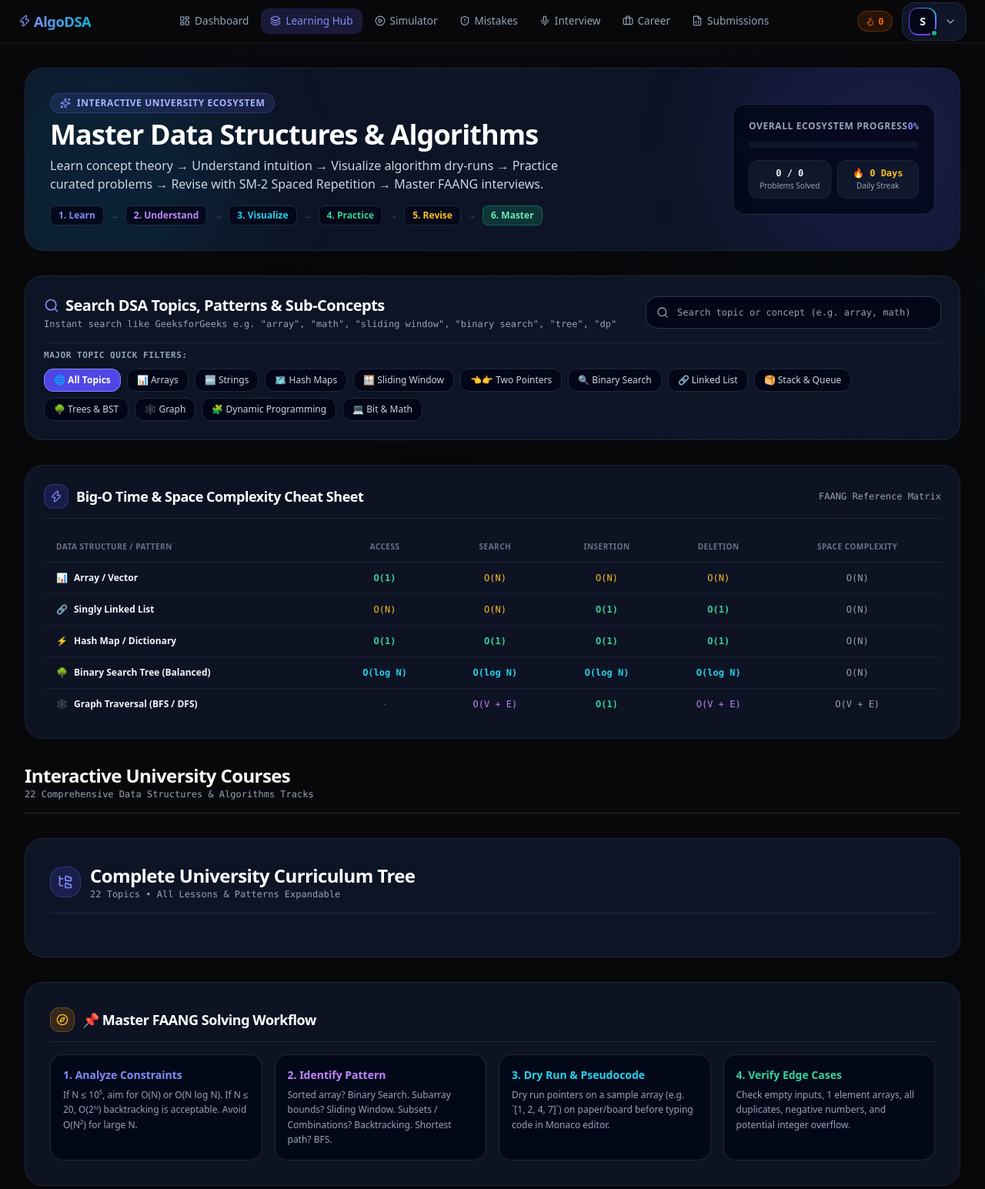
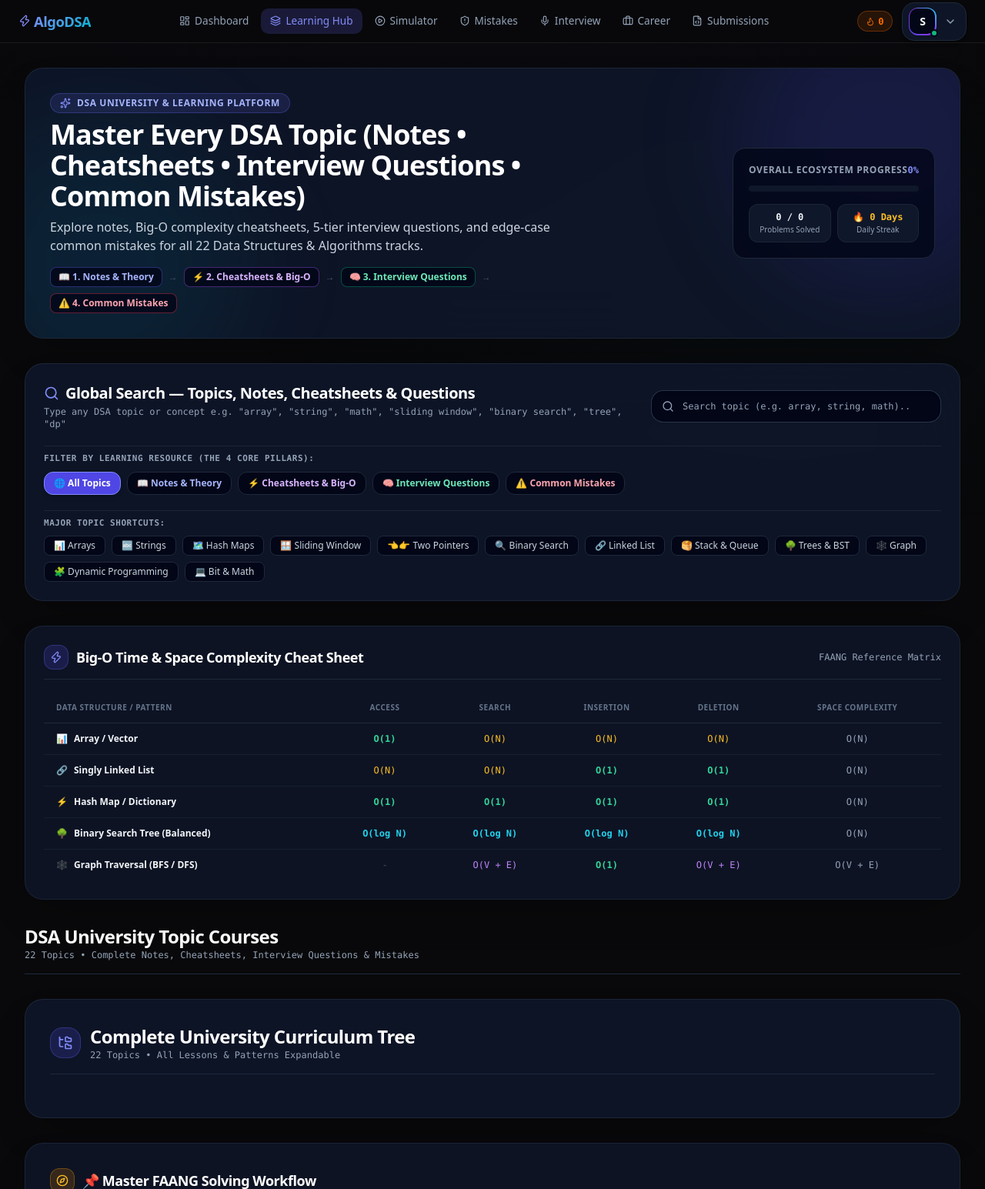
Before and after one commit to devyansh770-hue/AlgoDSA, a Django app: page /learn/ in a window 1280 px wide. Shown: the top 1545 px of the page at 77% size. Run offline with Django 5.2, Linux system fonts and the light colour scheme; the visitor is signed in with stand-in values (Sample User, id 1); data that the repository does not hold is empty; some libraries are stand-ins or nearby versions.

Commit message:
feat: 4 core learning pillars (Notes, Cheatsheets, Interview Questions, Common Mistakes) for every topic with global search

```diff
--- a/apps/problems/views.py
+++ b/apps/problems/views.py
@@ -345,6 +345,13 @@ def learn_hub_view(request):
 
             search_keywords_str = ' '.join(set(t_kw))
 
+            four_pillars = [
+                {'name': 'Notes & Theory', 'icon': '📖', 'url': f'/learn/{t.slug}/#sec-overview', 'badge': 'Theory'},
+                {'name': 'Cheatsheets & Big-O', 'icon': '⚡', 'url': f'/learn/{t.slug}/#sec-complexity', 'badge': 'Matrix'},
+                {'name': 'Interview Questions', 'icon': '🧠', 'url': f'/learn/{t.slug}/#sec-practice', 'badge': f"{t_total} Qs"},
+                {'name': 'Common Mistakes', 'icon': '⚠️', 'url': f'/learn/{t.slug}/#sec-gotchas', 'badge': 'Gotchas'},
+            ]
+
             topic_items.append({
                 'topic': t,
                 'solved_count': t_solved,
@@ -352,6 +359,7 @@ def learn_hub_view(request):
                 'progress_pct': t_pct,
                 'lesson_count': len(lessons) or len(patterns) or 1,
                 'sub_concepts': sub_concepts,
+                'four_pillars': four_pillars,
                 'search_text': search_keywords_str
             })
 
--- a/templates/problems/learn_hub.html
+++ b/templates/problems/learn_hub.html
@@ -15,28 +15,24 @@
             <div class="space-y-2 max-w-2xl">
                 <div class="inline-flex items-center gap-2 px-3 py-1 rounded-full bg-indigo-500/15 text-indigo-300 border border-indigo-500/30 text-xs font-bold uppercase tracking-wider">
                     <i data-lucide="sparkles" class="w-3.5 h-3.5 text-indigo-400"></i>
-                    <span>Interactive University Ecosystem</span>
+                    <span>DSA University & Learning Platform</span>
                 </div>
                 <h1 class="text-3xl sm:text-4xl font-black text-white tracking-tight leading-tight">
-                    Master Data Structures & Algorithms
+                    Master Every DSA Topic (Notes • Cheatsheets • Interview Questions • Common Mistakes)
                 </h1>
                 <p class="text-sm sm:text-base text-slate-300 leading-relaxed">
-                    Learn concept theory → Understand intuition → Visualize algorithm dry-runs → Practice curated problems → Revise with SM-2 Spaced Repetition → Master FAANG interviews.
+                    Explore notes, Big-O complexity cheatsheets, 5-tier interview questions, and edge-case common mistakes for all 22 Data Structures & Algorithms tracks.
                 </p>
 
                 <!-- Flow Pills -->
                 <div class="flex flex-wrap items-center gap-2 pt-2 text-xs font-bold">
-                    <span class="px-2.5 py-1 rounded-lg bg-slate-950/80 border border-slate-800 text-indigo-400">1. Learn</span>
+                    <span class="px-2.5 py-1 rounded-lg bg-slate-950/80 border border-indigo-500/40 text-indigo-300">📖 1. Notes & Theory</span>
                     <span class="text-slate-600">→</span>
-                    <span class="px-2.5 py-1 rounded-lg bg-slate-950/80 border border-slate-800 text-purple-400">2. Understand</span>
+                    <span class="px-2.5 py-1 rounded-lg bg-slate-950/80 border border-purple-500/40 text-purple-300">⚡ 2. Cheatsheets & Big-O</span>
                     <span class="text-slate-600">→</span>
-                    <span class="px-2.5 py-1 rounded-lg bg-slate-950/80 border border-slate-800 text-cyan-400">3. Visualize</span>
+                    <span class="px-2.5 py-1 rounded-lg bg-slate-950/80 border border-emerald-500/40 text-emerald-300">🧠 3. Interview Questions</span>
                     <span class="text-slate-600">→</span>
-                    <span class="px-2.5 py-1 rounded-lg bg-slate-950/80 border border-slate-800 text-emerald-400">4. Practice</span>
-                    <span class="text-slate-600">→</span>
-                    <span class="px-2.5 py-1 rounded-lg bg-slate-950/80 border border-slate-800 text-amber-400">5. Revise</span>
-                    <span class="text-slate-600">→</span>
-                    <span class="px-2.5 py-1 rounded-lg bg-emerald-500/20 border border-emerald-500/40 text-emerald-300">6. Master</span>
+                    <span class="px-2.5 py-1 rounded-lg bg-slate-950/80 border border-rose-500/40 text-rose-300">⚠️ 4. Common Mistakes</span>
                 </div>
             </div>
 
@@ -64,15 +60,15 @@
         </div>
     </div>
 
-    <!-- ================= 2. GEEKSFORGEEKS-STYLE SEARCH BAR & QUICK FILTERS ================= -->
-    <div class="relative p-6 rounded-3xl bg-slate-900/90 backdrop-blur-2xl border border-slate-800/90 shadow-2xl space-y-4">
+    <!-- ================= 2. GLOBAL SEARCH BAR & RESOURCE PILLAR FILTERS ================= -->
+    <div class="relative p-6 rounded-3xl bg-slate-900/90 backdrop-blur-2xl border border-slate-800/90 shadow-2xl space-y-5">
         <div class="flex flex-col sm:flex-row items-start sm:items-center justify-between gap-4">
             <div class="space-y-0.5">
                 <h2 class="text-xl font-black text-white tracking-tight flex items-center gap-2">
                     <i data-lucide="search" class="w-5 h-5 text-indigo-400"></i>
-                    <span>Search DSA Topics, Patterns & Sub-Concepts</span>
+                    <span>Global Search — Topics, Notes, Cheatsheets & Questions</span>
                 </h2>
-                <p class="text-xs text-slate-400 font-mono">Instant search like GeeksforGeeks e.g. "array", "math", "sliding window", "binary search", "tree", "dp"</p>
+                <p class="text-xs text-slate-400 font-mono">Type any DSA topic or concept e.g. "array", "string", "math", "sliding window", "binary search", "tree", "dp"</p>
             </div>
 
             <!-- Search Input Box -->
@@ -80,7 +76,7 @@
                 <div class="absolute inset-y-0 left-0 pl-3.5 flex items-center pointer-events-none text-slate-400">
                     <i data-lucide="search" class="w-4 h-4"></i>
                 </div>
-                <input type="text" id="hub-search-input" autocomplete="off" placeholder="Search topic or concept (e.g. array, math)..."
+                <input type="text" id="hub-search-input" autocomplete="off" placeholder="Search topic (e.g. array, string, math)..."
                        class="w-full pl-10 pr-9 py-3 rounded-2xl bg-slate-950 border border-slate-700/80 text-xs text-slate-100 placeholder-slate-400 focus:border-indigo-500 focus:ring-2 focus:ring-indigo-500/20 focus:outline-none transition-all font-mono shadow-inner">
                 <button type="button" id="clear-search-btn" style="display: none;" class="absolute inset-y-0 right-0 pr-3 flex items-center text-slate-400 hover:text-white">
                     <i data-lucide="x" class="w-4 h-4"></i>
@@ -88,25 +84,38 @@
             </div>
         </div>
 
+        <!-- 4 Core Learning Pillars Quick Filters -->
+        <div class="space-y-2 pt-2 border-t border-slate-800/80">
+            <div class="text-[11px] font-bold text-slate-400 uppercase tracking-wider font-mono">
+                Filter By Learning Resource (The 4 Core Pillars):
+            </div>
+            <div class="flex flex-wrap items-center gap-2 text-xs">
+                <button type="button" class="quick-filter-btn px-3 py-1.5 rounded-xl bg-indigo-600 text-white border border-indigo-400 text-xs font-bold transition-all shadow-md" data-filter-value="all">🌐 All Topics</button>
+                <button type="button" class="quick-filter-btn px-3 py-1.5 rounded-xl bg-slate-950 text-indigo-300 border border-slate-800 hover:border-indigo-500/60 text-xs font-semibold transition-all" data-filter-value="notes">📖 Notes & Theory</button>
+                <button type="button" class="quick-filter-btn px-3 py-1.5 rounded-xl bg-slate-950 text-purple-300 border border-slate-800 hover:border-purple-500/60 text-xs font-semibold transition-all" data-filter-value="cheatsheet">⚡ Cheatsheets & Big-O</button>
+                <button type="button" class="quick-filter-btn px-3 py-1.5 rounded-xl bg-slate-950 text-emerald-300 border border-slate-800 hover:border-emerald-500/60 text-xs font-semibold transition-all" data-filter-value="interview">🧠 Interview Questions</button>
+                <button type="button" class="quick-filter-btn px-3 py-1.5 rounded-xl bg-slate-950 text-rose-300 border border-slate-800 hover:border-rose-500/60 text-xs font-semibold transition-all" data-filter-value="mistakes">⚠️ Common Mistakes</button>
+            </div>
+        </div>
+
         <!-- Major Topic Quick Filters Bar -->
         <div class="space-y-2 pt-2 border-t border-slate-800/80">
             <div class="text-[11px] font-bold text-slate-400 uppercase tracking-wider font-mono">
-                Major Topic Quick Filters:
+                Major Topic Shortcuts:
             </div>
             <div class="flex flex-wrap items-center gap-2 text-xs">
-                <button type="button" class="quick-filter-btn px-3 py-1.5 rounded-xl bg-indigo-600 text-white border border-indigo-400 text-xs font-bold transition-all shadow-md" data-filter-value="all">🌐 All Topics</button>
-                <button type="button" class="quick-filter-btn px-3 py-1.5 rounded-xl bg-slate-950 text-slate-300 border border-slate-800 hover:border-indigo-500/60 hover:text-white text-xs font-medium transition-all" data-filter-value="array">📊 Arrays</button>
-                <button type="button" class="quick-filter-btn px-3 py-1.5 rounded-xl bg-slate-950 text-slate-300 border border-slate-800 hover:border-indigo-500/60 hover:text-white text-xs font-medium transition-all" data-filter-value="string">🔤 Strings</button>
-                <button type="button" class="quick-filter-btn px-3 py-1.5 rounded-xl bg-slate-950 text-slate-300 border border-slate-800 hover:border-indigo-500/60 hover:text-white text-xs font-medium transition-all" data-filter-value="hash">🗺️ Hash Maps</button>
-                <button type="button" class="quick-filter-btn px-3 py-1.5 rounded-xl bg-slate-950 text-slate-300 border border-slate-800 hover:border-indigo-500/60 hover:text-white text-xs font-medium transition-all" data-filter-value="sliding window">🪟 Sliding Window</button>
-                <button type="button" class="quick-filter-btn px-3 py-1.5 rounded-xl bg-slate-950 text-slate-300 border border-slate-800 hover:border-indigo-500/60 hover:text-white text-xs font-medium transition-all" data-filter-value="two pointer">👈👉 Two Pointers</button>
-                <button type="button" class="quick-filter-btn px-3 py-1.5 rounded-xl bg-slate-950 text-slate-300 border border-slate-800 hover:border-indigo-500/60 hover:text-white text-xs font-medium transition-all" data-filter-value="binary search">🔍 Binary Search</button>
-                <button type="button" class="quick-filter-btn px-3 py-1.5 rounded-xl bg-slate-950 text-slate-300 border border-slate-800 hover:border-indigo-500/60 hover:text-white text-xs font-medium transition-all" data-filter-value="linked list">🔗 Linked List</button>
-                <button type="button" class="quick-filter-btn px-3 py-1.5 rounded-xl bg-slate-950 text-slate-300 border border-slate-800 hover:border-indigo-500/60 hover:text-white text-xs font-medium transition-all" data-filter-value="stack">🥞 Stack & Queue</button>
-                <button type="button" class="quick-filter-btn px-3 py-1.5 rounded-xl bg-slate-950 text-slate-300 border border-slate-800 hover:border-indigo-500/60 hover:text-white text-xs font-medium transition-all" data-filter-value="tree">🌳 Trees & BST</button>
-                <button type="button" class="quick-filter-btn px-3 py-1.5 rounded-xl bg-slate-950 text-slate-300 border border-slate-800 hover:border-indigo-500/60 hover:text-white text-xs font-medium transition-all" data-filter-value="graph">🕸️ Graph</button>
-                <button type="button" class="quick-filter-btn px-3 py-1.5 rounded-xl bg-slate-950 text-slate-300 border border-slate-800 hover:border-indigo-500/60 hover:text-white text-xs font-medium transition-all" data-filter-value="dynamic programming">🧩 Dynamic Programming</button>
-                <button type="button" class="quick-filter-btn px-3 py-1.5 rounded-xl bg-slate-950 text-slate-300 border border-slate-800 hover:border-indigo-500/60 hover:text-white text-xs font-medium transition-all" data-filter-value="math">💻 Bit & Math</button>
+                <button type="button" class="quick-filter-btn px-3 py-1 rounded-lg bg-slate-950 text-slate-300 border border-slate-800 hover:border-indigo-500/60 text-xs transition-all" data-filter-value="array">📊 Arrays</button>
+                <button type="button" class="quick-filter-btn px-3 py-1 rounded-lg bg-slate-950 text-slate-300 border border-slate-800 hover:border-indigo-500/60 text-xs transition-all" data-filter-value="string">🔤 Strings</button>
+                <button type="button" class="quick-filter-btn px-3 py-1 rounded-lg bg-slate-950 text-slate-300 border border-slate-800 hover:border-indigo-500/60 text-xs transition-all" data-filter-value="hash">🗺️ Hash Maps</button>
+                <button type="button" class="quick-filter-btn px-3 py-1 rounded-lg bg-slate-950 text-slate-300 border border-slate-800 hover:border-indigo-500/60 text-xs transition-all" data-filter-value="sliding window">🪟 Sliding Window</button>
+                <button type="button" class="quick-filter-btn px-3 py-1 rounded-lg bg-slate-950 text-slate-300 border border-slate-800 hover:border-indigo-500/60 text-xs transition-all" data-filter-value="two pointer">👈👉 Two Pointers</button>
+                <button type="button" class="quick-filter-btn px-3 py-1 rounded-lg bg-slate-950 text-slate-300 border border-slate-800 hover:border-indigo-500/60 text-xs transition-all" data-filter-value="binary search">🔍 Binary Search</button>
+                <button type="button" class="quick-filter-btn px-3 py-1 rounded-lg bg-slate-950 text-slate-300 border border-slate-800 hover:border-indigo-500/60 text-xs transition-all" data-filter-value="linked list">🔗 Linked List</button>
+                <button type="button" class="quick-filter-btn px-3 py-1 rounded-lg bg-slate-950 text-slate-300 border border-slate-800 hover:border-indigo-500/60 text-xs transition-all" data-filter-value="stack">🥞 Stack & Queue</button>
+                <button type="button" class="quick-filter-btn px-3 py-1 rounded-lg bg-slate-950 text-slate-300 border border-slate-800 hover:border-indigo-500/60 text-xs transition-all" data-filter-value="tree">🌳 Trees & BST</button>
+                <button type="button" class="quick-filter-btn px-3 py-1 rounded-lg bg-slate-950 text-slate-300 border border-slate-800 hover:border-indigo-500/60 text-xs transition-all" data-filter-value="graph">🕸️ Graph</button>
+                <button type="button" class="quick-filter-btn px-3 py-1 rounded-lg bg-slate-950 text-slate-300 border border-slate-800 hover:border-indigo-500/60 text-xs transition-all" data-filter-value="dynamic programming">🧩 Dynamic Programming</button>
+                <button type="button" class="quick-filter-btn px-3 py-1 rounded-lg bg-slate-950 text-slate-300 border border-slate-800 hover:border-indigo-500/60 text-xs transition-all" data-filter-value="math">💻 Bit & Math</button>
             </div>
         </div>
 
@@ -130,7 +139,7 @@
     <div id="search-no-results" style="display: none;" class="p-8 rounded-3xl bg-slate-900/80 border border-slate-800 text-center space-y-3">
         <div class="w-12 h-12 rounded-2xl bg-indigo-500/10 border border-indigo-500/20 text-indigo-400 flex items-center justify-center mx-auto text-xl">🔍</div>
         <h3 class="text-lg font-bold text-white">No Matching Topics Found</h3>
-        <p class="text-xs text-slate-400">Try searching for terms like "array", "math", "prefix sum", "sliding window", "tree", "bfs", or "dp".</p>
+        <p class="text-xs text-slate-400">Try searching for terms like "array", "string", "math", "sliding window", "tree", "bfs", or "dp".</p>
     </div>
 
     <!-- ================= 3. BIG-O TIME & SPACE COMPLEXITY CHEAT SHEET ================= -->
@@ -213,12 +222,12 @@
         </div>
     </div>
 
-    <!-- ================= 4. INTERACTIVE TOPIC COURSES GRID ================= -->
+    <!-- ================= 4. INTERACTIVE TOPIC COURSES GRID WITH 4 CORE PILLARS ================= -->
     <div class="space-y-8">
         <div class="flex items-center justify-between border-b border-slate-800 pb-4">
             <div>
-                <h2 class="text-2xl font-black text-white tracking-tight">Interactive University Courses</h2>
-                <p class="text-xs text-slate-400 font-mono">22 Comprehensive Data Structures & Algorithms Tracks</p>
+                <h2 class="text-2xl font-black text-white tracking-tight">DSA University Topic Courses</h2>
+                <p class="text-xs text-slate-400 font-mono">22 Topics • Complete Notes, Cheatsheets, Interview Questions & Mistakes</p>
             </div>
         </div>
 
@@ -262,22 +271,33 @@
                             </p>
                         </div>
 
-                        {% if item.topic.real_world_analogy %}
-                        <div class="p-2.5 rounded-xl bg-slate-950/80 border border-slate-800 text-[11px] text-slate-300 space-y-0.5">
-                            <span class="font-bold text-indigo-300 block">💡 Real-World Intuition:</span>
-                            <span class="text-slate-400 italic line-clamp-2">{{ item.topic.real_world_analogy }}</span>
+                        <!-- 4 CORE LEARNING PILLARS FOR EVERY TOPIC -->
+                        <div class="pt-3 border-t border-slate-800/80 space-y-2">
+                            <div class="text-[11px] font-bold text-indigo-300 uppercase tracking-wider font-mono flex items-center justify-between">
+                                <span>Core Learning Material (4 Pillars)</span>
+                                <span class="text-slate-500 text-[10px]">Click to study →</span>
+                            </div>
+                            <div class="grid grid-cols-2 gap-2 text-xs">
+                                {% for pillar in item.four_pillars %}
+                                <a href="{{ pillar.url }}" class="p-2 rounded-xl bg-slate-950 border border-slate-800/90 hover:border-indigo-500/60 hover:bg-slate-900 transition-all flex items-center justify-between group">
+                                    <span class="flex items-center gap-1.5 font-semibold text-slate-200 text-[11px] truncate">
+                                        <span>{{ pillar.icon }}</span>
+                                        <span class="truncate">{{ pillar.name }}</span>
+                                    </span>
+                                    <span class="text-[9px] font-mono font-bold text-slate-500 group-hover:text-indigo-400 shrink-0">{{ pillar.badge }}</span>
+                                </a>
+                                {% endfor %}
+                            </div>
                         </div>
-                        {% endif %}
 
                         <!-- SUB-CONCEPTS & LESSONS LINK BADGES -->
-                        <div class="pt-3 border-t border-slate-800/80 space-y-2">
-                            <div class="text-[11px] font-bold text-slate-400 uppercase tracking-wider font-mono flex items-center justify-between">
-                                <span>Key Concepts & Sub-Topics</span>
-                                <span class="text-indigo-400 text-[10px] font-normal">Click to read →</span>
+                        <div class="pt-2 border-t border-slate-800/60 space-y-1.5">
+                            <div class="text-[10px] font-bold text-slate-400 uppercase tracking-wider font-mono">
+                                Sub-Topics & Lessons:
                             </div>
-                            <div class="flex flex-wrap gap-1.5 max-h-40 overflow-y-auto pr-1">
+                            <div class="flex flex-wrap gap-1 max-h-28 overflow-y-auto pr-1">
                                 {% for concept in item.sub_concepts %}
-                                <a href="{{ concept.url }}" class="concept-pill inline-flex items-center gap-1 px-2.5 py-1 rounded-xl bg-slate-950 border border-slate-800/80 text-[11px] text-slate-300 hover:text-white hover:border-indigo-500/60 hover:bg-indigo-500/10 transition-all font-medium">
+                                <a href="{{ concept.url }}" class="concept-pill inline-flex items-center gap-1 px-2 py-0.5 rounded-lg bg-slate-950 border border-slate-800/80 text-[10px] text-slate-400 hover:text-white hover:border-indigo-500/60 transition-all">
                                     <span>{{ concept.icon }}</span>
                                     <span>{{ concept.name }}</span>
                                 </a>
```
